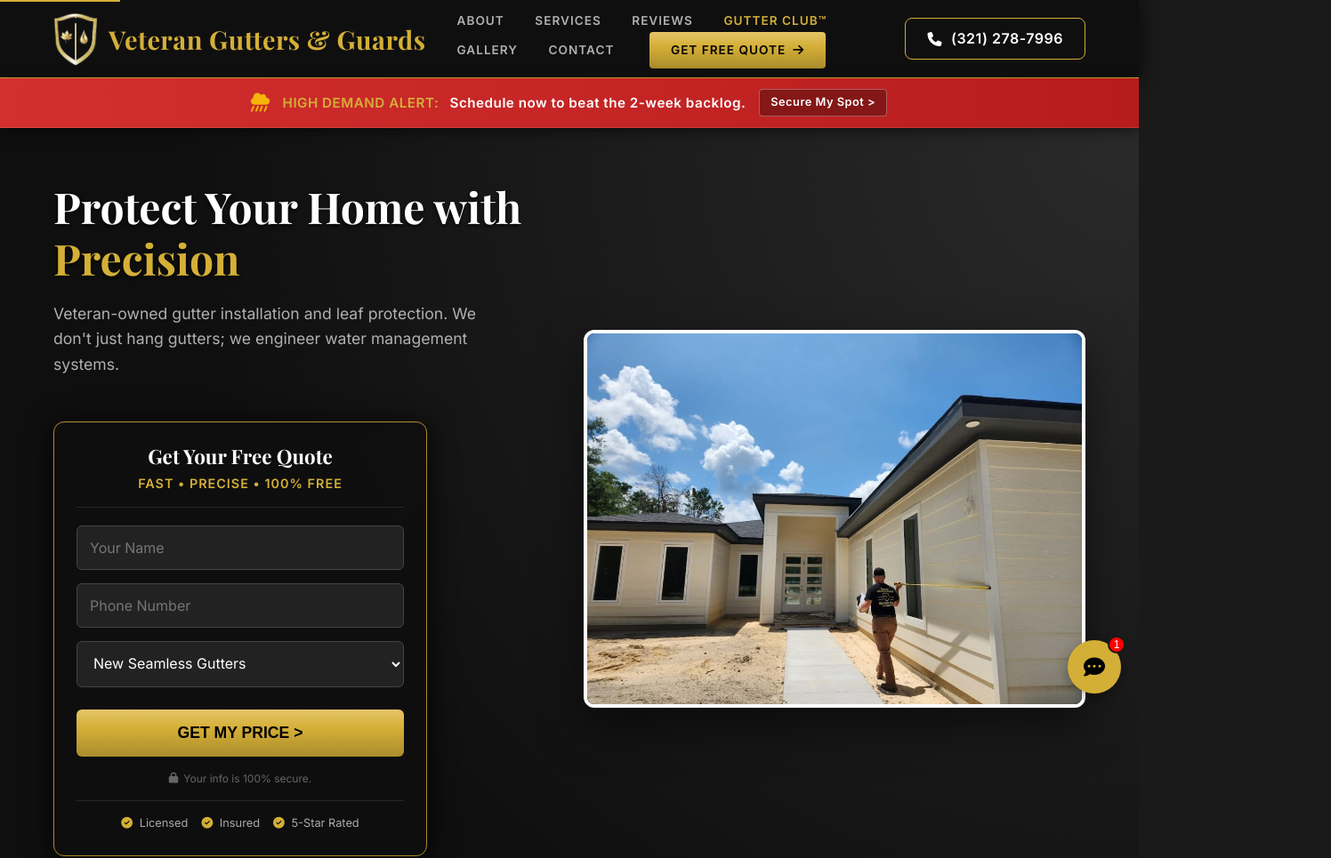
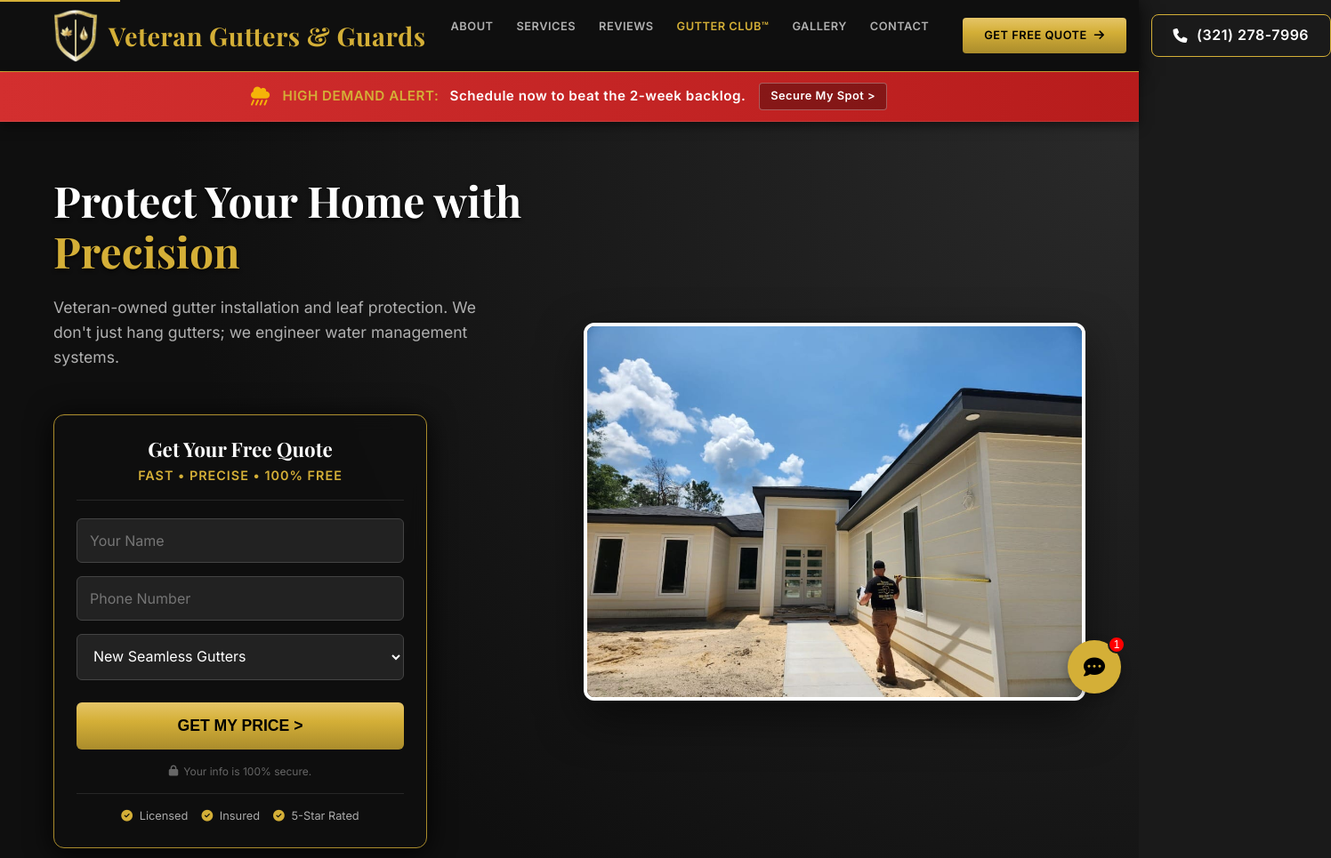
Before and after one commit to vetgutters/vet-gutter-website, a website: page index.html in a window 1280 px wide. Shown: the top 965 px of the page at 89% size, 1496 px wide, since content can reach past the window. Drawn offline with nearby package versions, Linux system fonts and the light colour scheme; no server answers.

Commit message:
Fix: Spread header nav evenly across width with flexbox

```diff
--- a/index.html
+++ b/index.html
@@ -48,7 +48,7 @@
         href="https://fonts.googleapis.com/css2?family=Inter:wght@400;500;600&family=Playfair+Display:wght@500;600;700&display=swap"
         rel="stylesheet">
 
-    <link rel="stylesheet" href="styles.css?v=3">
+    <link rel="stylesheet" href="styles.css?v=4">
     <!-- FontAwesome for Icons (using CDN for simplicity/completeness) -->
     <link rel="stylesheet" href="https://cdnjs.cloudflare.com/ajax/libs/font-awesome/6.4.0/css/all.min.css">
 
--- a/styles.css
+++ b/styles.css
@@ -215,17 +215,20 @@ ul {
 
 .desktop-nav {
     display: none;
+    flex: 1;
+    justify-content: center;
+    gap: 10px;
 }
 
 .desktop-nav a {
-    margin: 0 15px;
+    margin: 0 8px;
     color: #b0b0b0;
     /* Light grey per screenshot */
-    font-size: 0.85rem;
+    font-size: 0.8rem;
     font-weight: 600;
     font-family: 'Inter', sans-serif;
     text-transform: uppercase;
-    letter-spacing: 1px;
+    letter-spacing: 0.5px;
     position: relative;
     white-space: nowrap;
     transition: color 0.3s ease;
@@ -706,7 +709,7 @@ footer p {
 
 @media (min-width: 1024px) {
     .desktop-nav {
-        display: block;
+        display: flex;
     }
 
     .hamburger {
```
